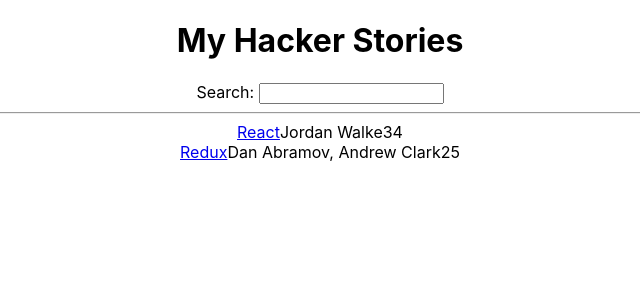
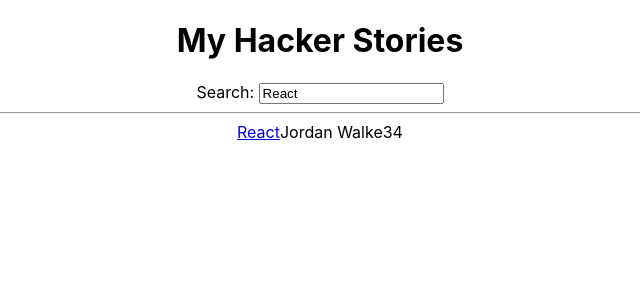
Before and after one commit to Githubzoe/road-to-react, a React (Create React App) app: page / in a window 1280 px wide. Shown: the top 300 px of the page, without its empty margins (320-960 px from the left). Built offline with nearby package versions, Linux system fonts and the light colour scheme.

Commit message:
added value to input field

```diff
--- a/src/App.js
+++ b/src/App.js
@@ -22,7 +22,7 @@
     },
   ];
 
-  const [searchTerm, setSearchTerm] = useState('');
+  const [searchTerm, setSearchTerm] = useState('React');
 
   const handleSearch = event => {
     setSearchTerm(event.target.value);
@@ -36,7 +36,7 @@
     <div className="App">
       <h1>My Hacker Stories</h1>
 
-      <Search onSearch={handleSearch} />
+      <Search search={searchTerm} onSearch={handleSearch} />
 
       <hr />
 
@@ -50,7 +50,7 @@
     return (
       <div>
         <label htmlFor="search">Search: </label>
-        <input id="search" type="text" onChange={props.onSearch} />
+        <input id="search" type="text" value={props.search} onChange={props.onSearch} />
       </div>
     );
 }
```
